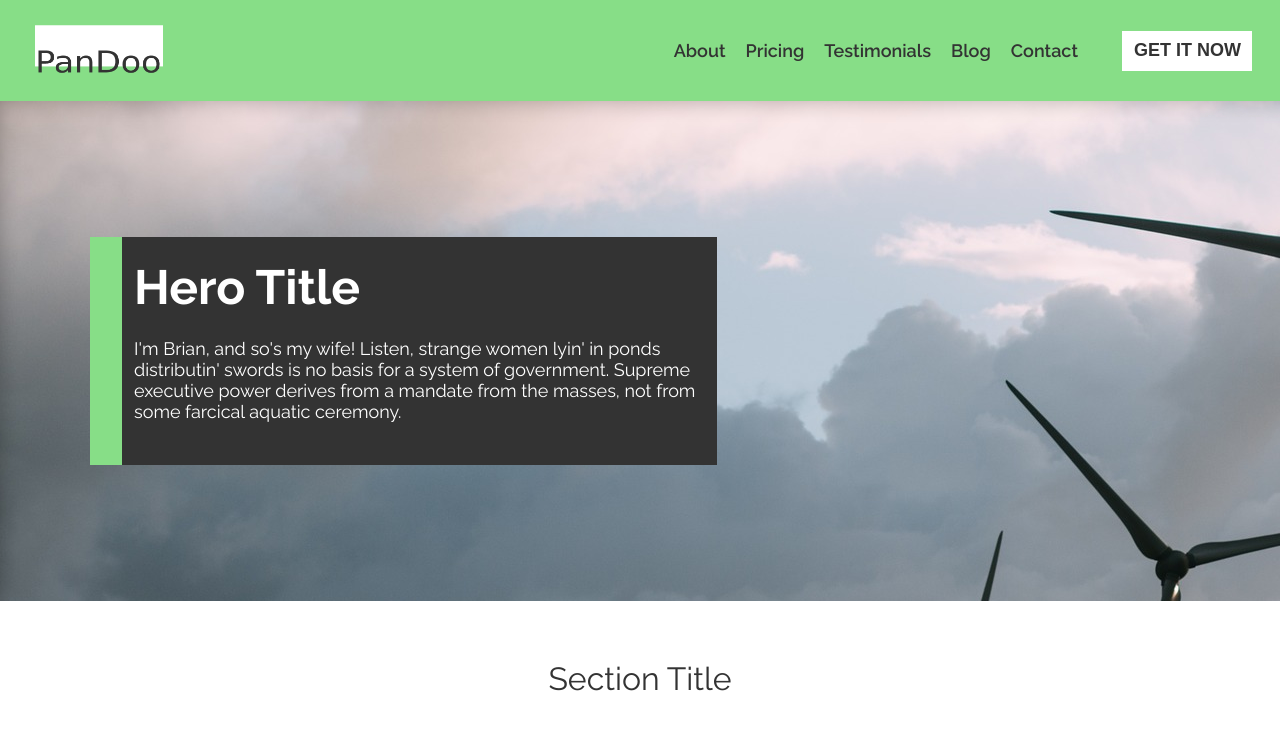
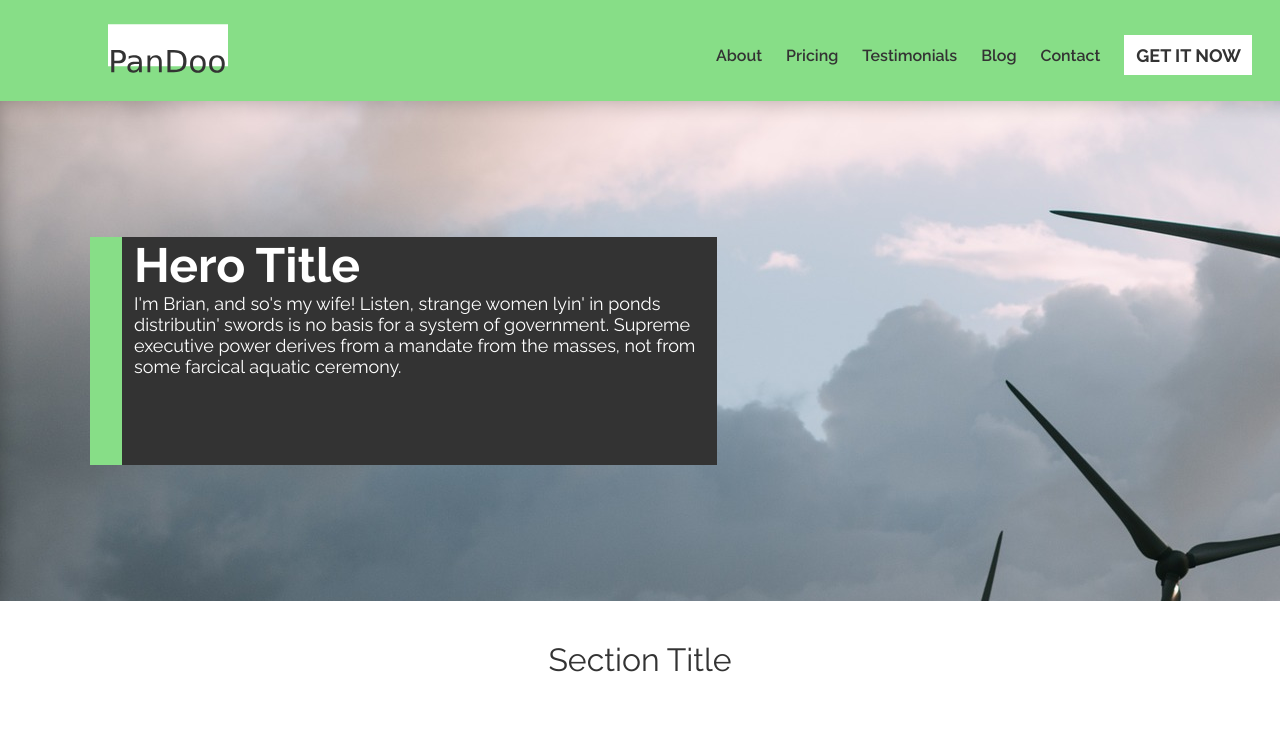
Before and after one commit to a9na/pandoo, a plain HTML site: page index.html in a window 1280 px wide. Shown: the top 737 px of the page. Drawn offline with Linux system fonts and the light colour scheme.

Commit message:
Fix header styling, base styling and add logo svg

```diff
--- a/index.html
+++ b/index.html
@@ -10,15 +10,13 @@
 </head>
 <body>
     <header class="header">
-        <img src="./images/logo.png" class="header__logo" alt="PanDoo company logo">
+        <img src="./images/logo.svg" class="header__logo" alt="PanDoo company logo">
         <nav class="nav" aria-label="Main Navigation">
-            <ul>
-                <li><a href="#">About</a></li>
-                <li><a href="#">Pricing</a></li>
-                <li><a href="#">Testimonials</a></li>
-                <li><a href="#">Blog</a></li>
-                <li><a href="#">Contact</a></li>
-            </ul>
+                <a href="#">About</a>
+                <a href="#">Pricing</a>
+                <a href="#">Testimonials</a>
+                <a href="#">Blog</a>
+                <a href="#">Contact</a>
             <button class="nav__button" aria-label="Get PanDoo Now">Get it now</button>
         </nav>
     </header>
@@ -145,7 +143,7 @@
 </main>
 
     <footer class="footer">
-        <img class="footer__logo" src="./images/logo.png" alt="PanDoo company logo">
+        <img class="footer__logo" src="./images/logo.svg" alt="PanDoo company logo">
         <div class="footer__content">
             <div class="info">
                 <p class="info__heading">Company Name</p>
--- a/scss/_base.scss
+++ b/scss/_base.scss
@@ -1,10 +1,10 @@
-// _base.scss
-@import 'variables';
-@import 'mixins';
-
-body {
-    @include global-font;
+* {
     margin: 0;
     padding: 0;
-    background-color: $white;
+    font-family: 'Raleway', sans-serif;
 }
+
+a {
+    text-decoration: none;
+    color: inherit;
+}
--- a/scss/_mixins.scss
+++ b/scss/_mixins.scss
@@ -1,13 +1,5 @@
 // _mixins.scss
 @import 'variables';
-
-@mixin global-font {
-    font-family: 'Raleway', sans-serif;
-    font-size: 18px;
-    font-weight: 400;
-    line-height: 21.13px;
-    text-align: left;
-}
 
 @mixin flex-center {
     display: flex;
--- a/scss/layout/_header.scss
+++ b/scss/layout/_header.scss
@@ -2,16 +2,17 @@
 
 .header {
     background-color: $primary-color;
+    display: grid;
+    grid-template-columns: 1fr 1fr;
+    max-width: 120rem;
     height: 6.313rem;
-    @include flex-center;
-    justify-content: space-between;
-    max-width: 120rem;
     margin: 0 auto;
+    color: $grey;
 
     .header__logo {
-        width: 8rem;
-        height: 51.75px;
-        padding-left: 2.172rem;
+        width: 7.5rem;
+        height: 3.25rem;
+        padding: 1.5rem 0 2.172rem 6.75rem;
     }
 
     .nav {
@@ -21,20 +22,6 @@
         flex-direction: row;
         column-gap: 1.5rem;
         font-weight: 600;
-
-        ul {
-            list-style: none;
-            display: flex;
-
-            li {
-                margin-right: 20px;
-
-                a {
-                    text-decoration: none;
-                    color: $grey;
-                }
-            }
-        }
 
         .nav__button {
             background-color: $white;
```
Also changed, not shown: images/logo.png (deleted), images/logo.svg (added), scss/main.css, scss/main.scss (line endings or trailing spaces), 1 other file.
